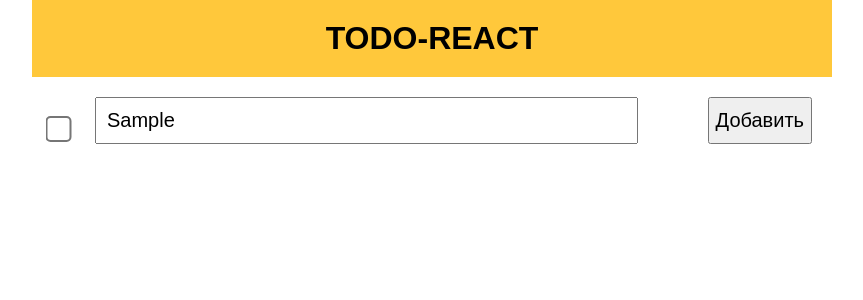
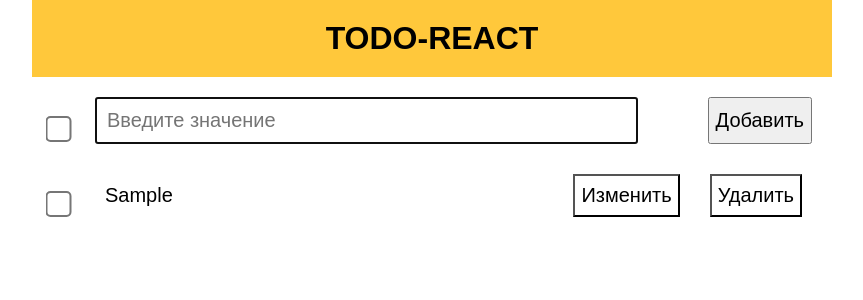
Before and after one commit to KarovInal/simple-react-redux-todo-app, a React (Create React App) app: page / in a window 1280 px wide. Both pictures are taken after typing "Sample" into the empty fields and a click on the button "Добавить". Shown: the top 300 px of the page, without its empty margins (208-1071 px from the left). Built offline with nearby package versions, Linux system fonts and the light colour scheme.

Commit message:
create components

```diff
--- a/src/App.js
+++ b/src/App.js
@@ -1,11 +1,47 @@
 import React, { Component } from 'react';
 import Header from './components/Header';
+import List from './components/List';
+import EventEmitter from './EventEmitter';
+
+
+window.ee = new EventEmitter();
+
 
 class App extends Component {
+    constructor () {
+        super();
+        this._unsubscribe = null;
+        this._unsubscribeDelete = null;
+
+        this.state = {
+            data: []
+        }
+    }
+
+    componentDidMount = () => {
+        this._unsubscribe = window.ee.subscribe('add.item', (item) => {
+            let oldData = [...this.state.data, item];
+            this.setState({ data: oldData })
+        });
+
+        this._unsubscribeDelete = window.ee.subscribe('delete', (id) => {
+            let oldData = [...this.state.data];
+            oldData.splice(id, 1);
+            this.setState({ data: oldData })
+        });
+    }
+
+    componentwillUnmount = () => {
+        this._unsubscribe();
+        this._unsubscribeDelete();
+    }
+
+
     render () {
         return (
             <div className='container'>
                 <Header />
+                <List data={this.state.data}/>
             </div>
         )
     }
--- /dev/null
+++ b/src/EventEmitter.js
@@ -0,0 +1,27 @@
+class EventEmitter {
+  constructor() {
+    this.events = {};
+  }
+
+  emit(eventName, data) {
+    const event = this.events[eventName];
+    if( event ) {
+      event.forEach(fn => {
+        fn.call(null, data);
+      });
+    }
+  }
+
+  subscribe(eventName, fn) {
+    if(!this.events[eventName]) {
+      this.events[eventName] = [];
+    }
+
+    this.events[eventName].push(fn);
+    return () => {
+      this.events[eventName] = this.events[eventName].filter(eventFn => fn !== eventFn);
+    }
+  }
+}
+
+export default EventEmitter;
--- a/src/components/Add.jsx
+++ b/src/components/Add.jsx
@@ -1,25 +1,69 @@
 import React, { Component } from 'react';
+import EventEmitter from '../EventEmitter';
+import Button from './Button';
+
+
+window.ee = new EventEmitter();
 
 class Add extends Component {
+    constructor() {
+        super();
+
+        this.state = {
+            isEmpty: false
+        }
+    }
+
+    componentDidMount() {
+        this.textInput.focus();
+    }
+
+    addClickHandler = (e) => {
+        e.preventDefault();
+        let textValue = this.textInput.value;
+
+        const item = { textValue };
+
+        window.ee.emit('add.item', item);
+
+        this.textInput.value = '';
+        this.setState({ isEmpty: true });
+        this.textInput.focus();
+    }
+
+    btnOnChangeHandler = ({ target }) => {
+        if (target.value.length < 0) {
+            this.setState({ isEmpty: false });
+        } else {
+            this.setState({ isEmpty: false });
+        }
+    }
+
     render () {
+        let empty = this.state.isEmpty;
+
         return (
             <div className='add'>
                 <input
                     type="checkbox"
-                    className='add__checkbox'
+                    className='checkbox'
                 />
 
                 <input
                     type="text"
                     className='add__text'
+                    placeholder='Введите значение'
+                    ref={input => this.textInput = input}
+                    onChange={this.btnOnChangeHandler}
                 />
 
-                <button
+                <Button
                     type="button"
                     className='add__btn'
-                >
-                    Добавить
-                </button>
+                    onClick={this.addClickHandler}
+                    disabled={empty}
+                    value="Добавить"
+                />
             </div>
         )
     }
--- /dev/null
+++ b/src/components/Button.jsx
@@ -0,0 +1,16 @@
+import React from 'react';
+
+function Button ({ className, type, onClick, disabled, value }) {
+    return (
+        <button
+            className={className}
+            type={type}
+            onClick={onClick}
+            disabled={!disabled ? disabled : !disabled}
+        >{value}
+        </button>
+    )
+}
+
+
+export default Button;
--- a/src/components/Header.jsx
+++ b/src/components/Header.jsx
@@ -4,7 +4,7 @@ import Add from './Add';
 class Header extends Component {
     render () {
         return (
-            <div>
+            <div className="header">
                 <h1 className='header__title'>TODO-REACT</h1>
                 <Add />
             </div>
--- /dev/null
+++ b/src/components/Input.jsx
@@ -0,0 +1,75 @@
+import React, { Component } from 'react';
+import EventEmitter from '../EventEmitter';
+import Button from './Button';
+
+
+window.ee = new EventEmitter();
+
+class Input extends Component {
+    constructor(props) {
+        super(props);
+
+        this.state = {
+            isDisabled: true
+        }
+    }
+
+
+    changeOnClickHandler = () => {
+        this.setState({ isDisabled: false })
+        this.text.focus();
+    }
+
+
+    disableOnClickHandler = () => {
+        this.setState({ isDisabled: true })
+    }
+
+
+    removeOnClickHandler = ( e) => {
+        const index = this.props.index;
+        window.ee.emit('delete', index)
+    }
+
+
+    render () {
+        let text = this.props.value;
+        let disabled = this.state.isDisabled;
+
+        return (
+            <div className="list__item">
+                <input
+                    className="checkbox"
+                    type="checkbox"
+                />
+
+                <input
+                    className="view-text"
+                    type="text"
+                    defaultValue={text}
+                    ref={input => this.text = input}
+                    onChange={this.btnOnChangeHandler}
+                    onBlur={this.disableOnClickHandler}
+                />
+
+                <Button
+                    className="btn  btn_change"
+                    type="button"
+                    disabled={disabled}
+                    onClick={this.changeOnClickHandler}
+                    value="Изменить"
+                />
+
+                <Button
+                    className="btn  btn_change"
+                    type="button"
+                    disabled={false}
+                    onClick={this.removeOnClickHandler}
+                    value="Удалить"
+                />
+            </div>
+        )
+    }
+}
+
+export default Input;
--- /dev/null
+++ b/src/components/List.jsx
@@ -0,0 +1,35 @@
+import React, { Component } from 'react';
+import Input from './Input';
+import EventEmitter from '../EventEmitter';
+
+
+window.ee = new EventEmitter();
+
+class List extends Component {
+
+
+
+
+    render () {
+        const newData = this.props.data;
+
+        const template = newData.map((item, i) => {
+            return (
+                <Input
+                    value={item.textValue}
+                    key={i}
+                    className="list__item"
+                    index={i}
+                />
+            )
+        })
+
+        return (
+            <div className="list">
+                {template}
+            </div>
+        )
+    }
+}
+
+export default List;
--- a/src/index.css
+++ b/src/index.css
@@ -17,17 +17,23 @@ body {
   background-color: rgba(255, 184, 0, 0.77);
 }
 
-.add {
+.add,
+.list__item {
   display: flex;
 }
 
-.add__text {
+.header {
+  margin-bottom: 30px;
+}
+
+.add__text,
+.view-text {
   flex-grow: 1;
   padding: 10px;
   font-size: 20px;
 }
 
-.add__checkbox {
+.checkbox {
   margin-top: 20px;
   transform: scale(2);
   margin-right:30px;
@@ -39,3 +45,30 @@ body {
   margin-right: 20px;
   font-size: 20px;
 }
+
+.btn {
+  font-size: 20px;
+  background-color: transparent;
+}
+
+.btn_delete {
+  margin-left: 50px;
+  margin-right: 30px;
+}
+
+.btn_change {
+  margin-right: 30px;
+}
+
+.view-text {
+  border: none;
+  background-color: transparent;
+}
+
+.list__item:not(:last-child) {
+  margin-bottom: 30px;
+}
+
+.focus {
+  border: 1px solid yellow;
+}
--- a/src/index.js
+++ b/src/index.js
@@ -5,4 +5,15 @@ import App from './App';
 import registerServiceWorker from './registerServiceWorker';
 
 ReactDOM.render(<App />, document.getElementById('root'));
+
+if (module.hot) {
+  module.hot.accept('./App', () => {
+    const NextApp = require('./App').default
+    ReactDOM.render(
+      <NextApp />,
+      document.getElementById('root')
+    )
+  })
+}
+
 registerServiceWorker();
```
